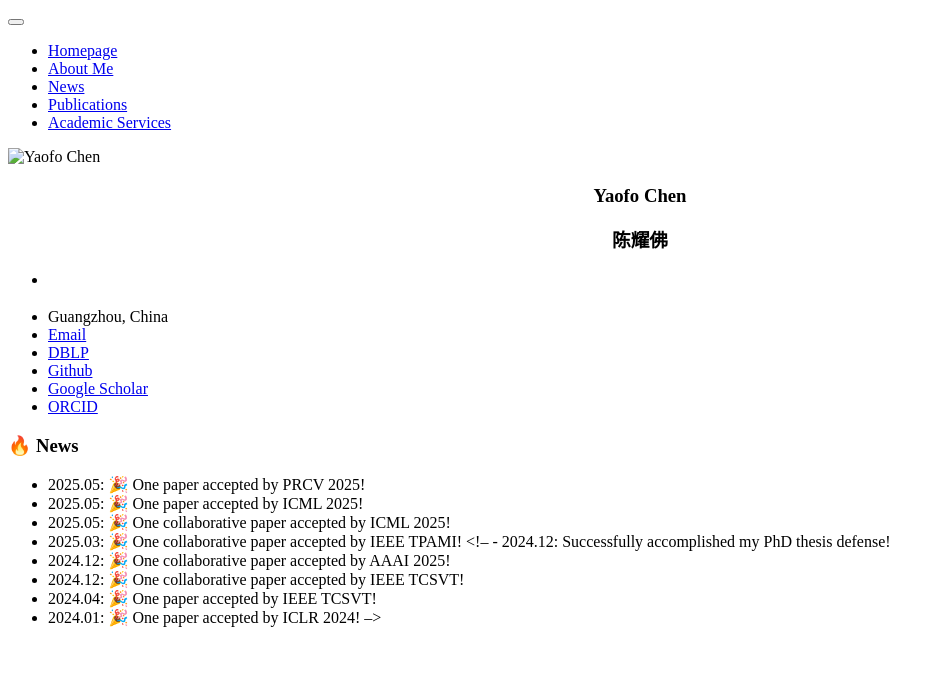
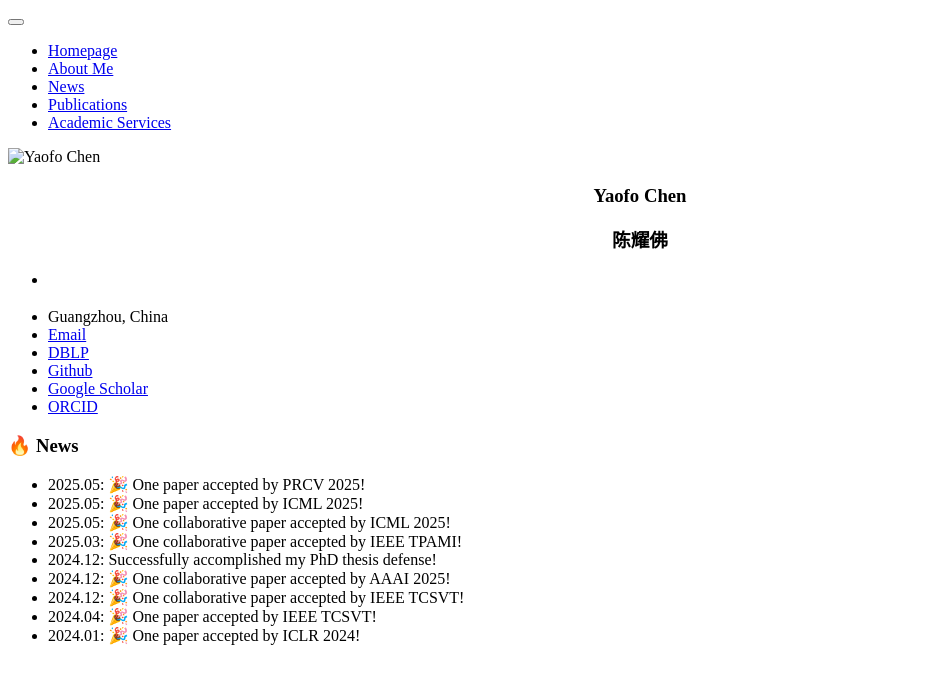
Before and after one commit to chenyaofo/homepagev2, a Jekyll site: the page built from _pages/includes/news.md, in a window 1280 px wide. Shown: the top 684 px of the page, without its empty margins (0-944 px from the left). Built offline with Jekyll 4.4.1, drawn with Linux system fonts in a browser that asks for light colours; our own code applies the rules of GitHub Pages for plain Markdown files.

Commit message:
Update news.md

```diff
--- a/_pages/includes/news.md
+++ b/_pages/includes/news.md
@@ -3,8 +3,8 @@
 - 2025.05: 🎉 One paper accepted by ICML 2025!
 - 2025.05: 🎉 One collaborative paper accepted by ICML 2025!
 - 2025.03: 🎉 One collaborative paper accepted by IEEE TPAMI!
-<!-- - 2024.12: Successfully accomplished my PhD thesis defense!
+- 2024.12: Successfully accomplished my PhD thesis defense!
 - 2024.12: 🎉 One collaborative paper accepted by AAAI 2025!
 - 2024.12: 🎉 One collaborative paper accepted by IEEE TCSVT!
 - 2024.04: 🎉 One paper accepted by IEEE TCSVT!
-- 2024.01: 🎉 One paper accepted by ICLR 2024! -->
+- 2024.01: 🎉 One paper accepted by ICLR 2024!
```
